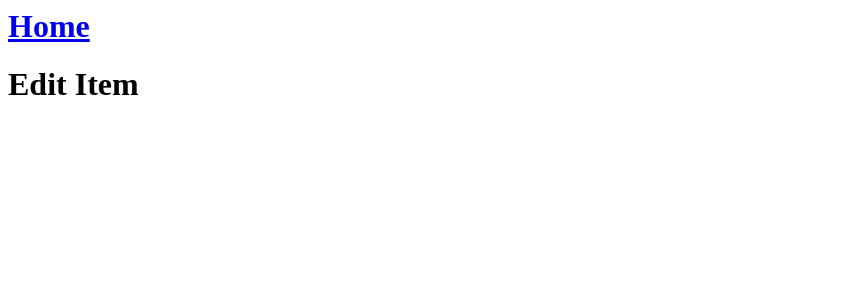
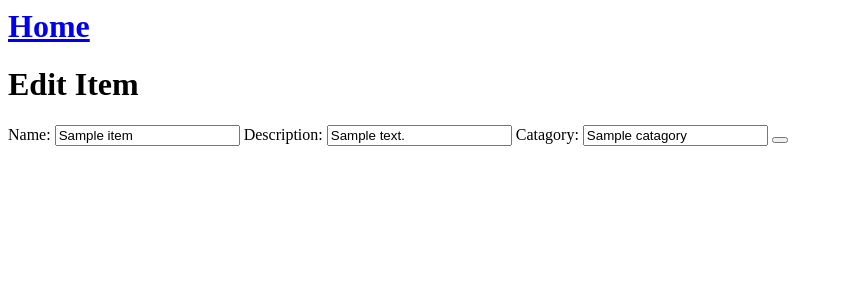
Before and after one commit to JimNero009/Udacity_catalog, a Flask app: template static/templates/edit_item.html in a window 1280 px wide. Shown: the top 300 px of the page, without its empty margins (0-843 px from the left). Run offline with Flask 2, Linux system fonts and the light colour scheme; the template is opened without the code that fills it: most values are stand-ins (such as "Sample title", 1, 10 or a date in 2020).

Commit message:
Finish the edit functionality

```diff
--- a/app.py
+++ b/app.py
@@ -4,7 +4,7 @@ import random
 import httplib2
 from datetime import datetime
 from flask import Flask, request, render_template, session, make_response, jsonify, url_for, redirect
-from sqlalchemy import create_engine, MetaData, asc
+from sqlalchemy import create_engine, MetaData, asc, update
 from sqlalchemy.orm import sessionmaker
 from functools import wraps
 from libs.database_setup import Base, Catagory, CatalogItem, User
@@ -178,21 +178,38 @@ def view_item(item_group, item):
     )
 
 
-@app.route('/catalog/<item>/edit')
+@app.route('/catalog/<item>/edit', methods=['GET', 'POST'])
 @is_logged
 def edit_item(item):
-    # this show a form to edit an item
-    return render_template(
-        'edit_item.html'
-    )
+    if request.method == 'POST':
+        catagory = db_session.query(Catagory).filter(Catagory.name == request.form['catagory']).first()
+        if not catagory:
+            catagory = Catagory(
+                name=request.form['catagory']
+            )
+            db_session.add(catagory)
+            db_session.commit()
+        item_to_update = db_session.query(CatalogItem).filter_by(id=request.form['id']).first()
+        item_to_update.name = request.form['name']
+        item_to_update.description = request.form['description']
+        item_to_update.catagory_id = catagory.id
+        db_session.commit()
+        return redirect(url_for('home'))
+    else:
+        selected_item = db_session.query(CatalogItem).filter(CatalogItem.name == item).one()
+        return render_template(
+            'edit_item.html',
+            item=selected_item
+        )
 
 
 @app.route('/catalog/<item>/delete')
 @is_logged
 def delete_item(item):
-    # this show a form to edit an item
+    selected_item = db_session.query(CatalogItem).filter(CatalogItem.name == item).one()
     return render_template(
-        'delete_item.html'
+        'delete_item.html',
+        item=selected_item
     )
 
 @app.route('/catalog/additem/', methods=['GET', 'POST'])
@@ -209,7 +226,7 @@ def add_item():
         new_item = CatalogItem(
             name=request.form['name'],
             description=request.form['description'],
-            catagory_id=catagory['id'],
+            catagory_id=catagory.id,
             added=datetime.now(),
             user_id=session['user_id']
         )
--- a/static/templates/delete_item.html
+++ b/static/templates/delete_item.html
@@ -4,7 +4,7 @@
             <h1><a href={{ url_for('home')}}>Home</a></h1>
         </div>
     <div>
-        <h1><a href={{ url_for('delete_item', item='test')} }>Add item</a></h1>
+        <h1><a href={{ url_for('delete_item', item=item.name)}}>Delete item</a></h1>
         </div>
     </body>
 </html>
--- a/static/templates/edit_item.html
+++ b/static/templates/edit_item.html
@@ -5,6 +5,19 @@
         </div>
     <div>
         <h1>Edit Item</h1>
+        <div>
+            <form action="" method = "post">
+                <label for="name">Name:</label>
+                <input type ="text" maxlength="100" name="name" value="{{ item.name }}">
+                <label for="name">Description:</label>
+                <input type ="text" maxlength="100" name="description" value="{{ item.description }}">
+                <label for="name">Catagory:</label>
+                <input type ="text" maxlength="100" name="catagory" value="{{ item.catagory.name }}">
+                <input type="hidden", name="id", value="{{ item.id }}">
+                <button type="submit" type="submit">
+                </div>
+            </form>
         </div>
+    </div>
     </body>
 </html>
```
Also changed, not shown: static/templates/view_item.html (+6 -2 lines), catalog.db.
